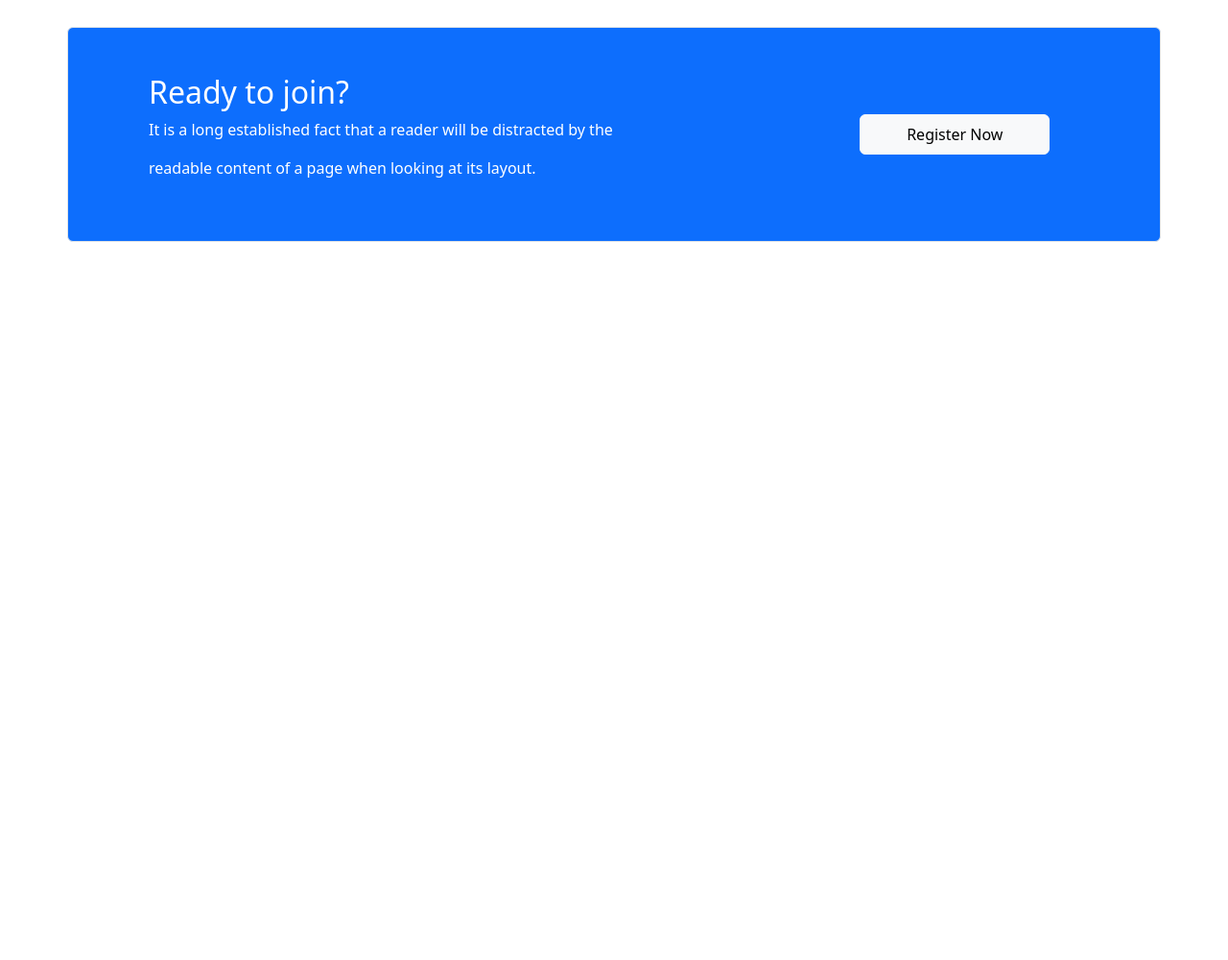
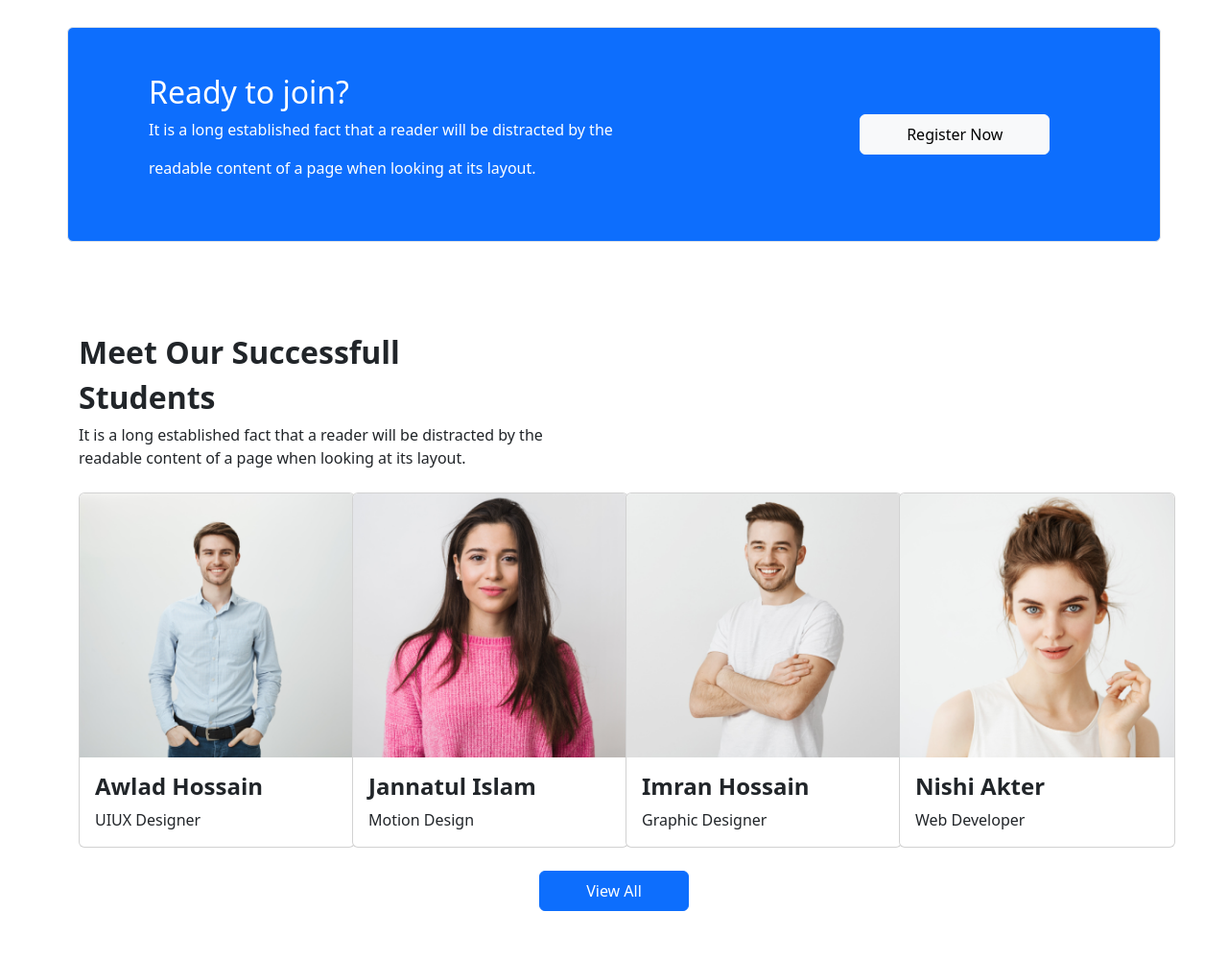
Before and after one commit to sourov2612/edTech-website, a plain HTML site: page index.html in a window 1280 px wide. Shown: the part 2512-3512 px from the top of the page at 96% size. Before the commit the page ends 2812 px from the top, so only its background shows below. Drawn offline with nearby package versions, Linux system fonts and the light colour scheme.

Commit message:
successfull_students_added

```diff
--- a/index.html
+++ b/index.html
@@ -296,6 +296,71 @@
         <!-- Register section end  -->
 
 
+        <!-- Successfull student section  -->
+        <section class="container py-5">
+          <div class="mb-4">
+            <h2 class="fw-bold">Meet Our Successfull</h2>
+            <h2 class="fw-bold">Students</h2>
+            <p class="mb-0">It is a long established fact that a reader will be distracted by the </p>
+            <p>readable content of a page when looking at its layout.</p>
+          </div>
+
+          <section class="pb-4">
+            <div class="row">
+              <div class="col-lg-3">
+                <div class="card" style="width: 18rem;">
+                  <img src="images/student/student-1.png" class="card-img-top" alt="...">
+                  <div class="card-body">
+                    <h4 class="fw-semibold">Awlad Hossain</h4>
+                    <p class="card-text">UIUX Designer</p>
+                  </div>
+                </div>
+              </div>
+
+
+              <div class="col-lg-3">
+                <div class="card" style="width: 18rem;">
+                  <img src="images/student/student-2.png" class="card-img-top" alt="...">
+                  <div class="card-body">
+                    <h4 class="fw-semibold">Jannatul Islam</h4>
+                    <p class="card-text">Motion Design</p>
+                  </div>
+                </div>
+              </div>
+
+
+              <div class="col-lg-3">
+                <div class="card" style="width: 18rem;">
+                  <img src="images/student/student-3.png" class="card-img-top" alt="...">
+                  <div class="card-body">
+                    <h4 class="fw-semibold">Imran Hossain</h4>
+                    <p class="card-text">Graphic Designer</p>
+                  </div>
+                </div>
+              </div>
+
+
+              <div class="col-lg-3">
+                <div class="card" style="width: 18rem;">
+                  <img src="images/student/student-4.png" class="card-img-top" alt="...">
+                  <div class="card-body">
+                    <h4 class="fw-semibold">Nishi Akter</h4>
+                    <p class="card-text">Web Developer</p>
+                  </div>
+                </div>
+              </div>
+            </div>
+
+          </section>
+
+          <div class="pb-5 d-flex justify-content-center align-items-center">
+            <button class="btn btn-primary px-5 py-2">View All</button>
+        </div>
+
+        </section>
+        <!-- Successfull student end  -->
+
+
 
 
     </main>
```
